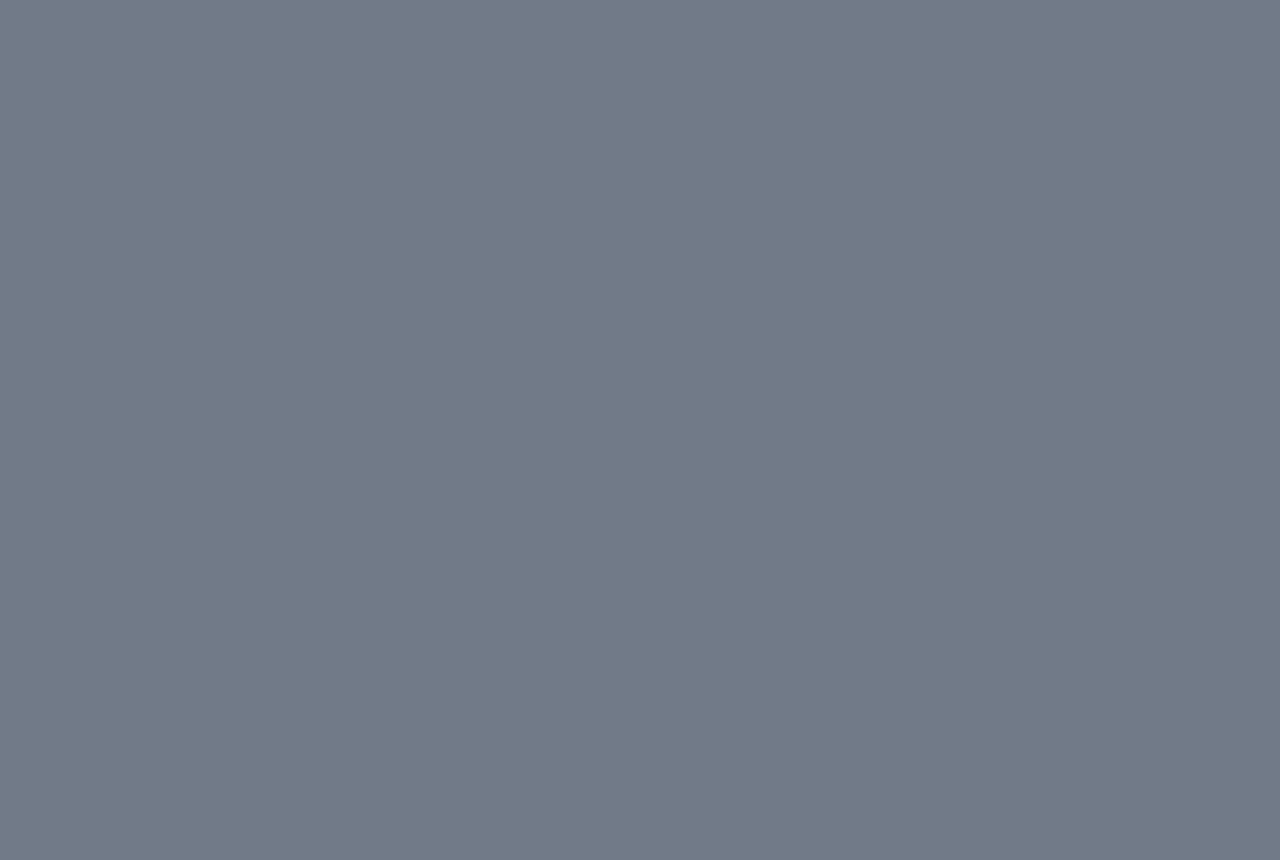
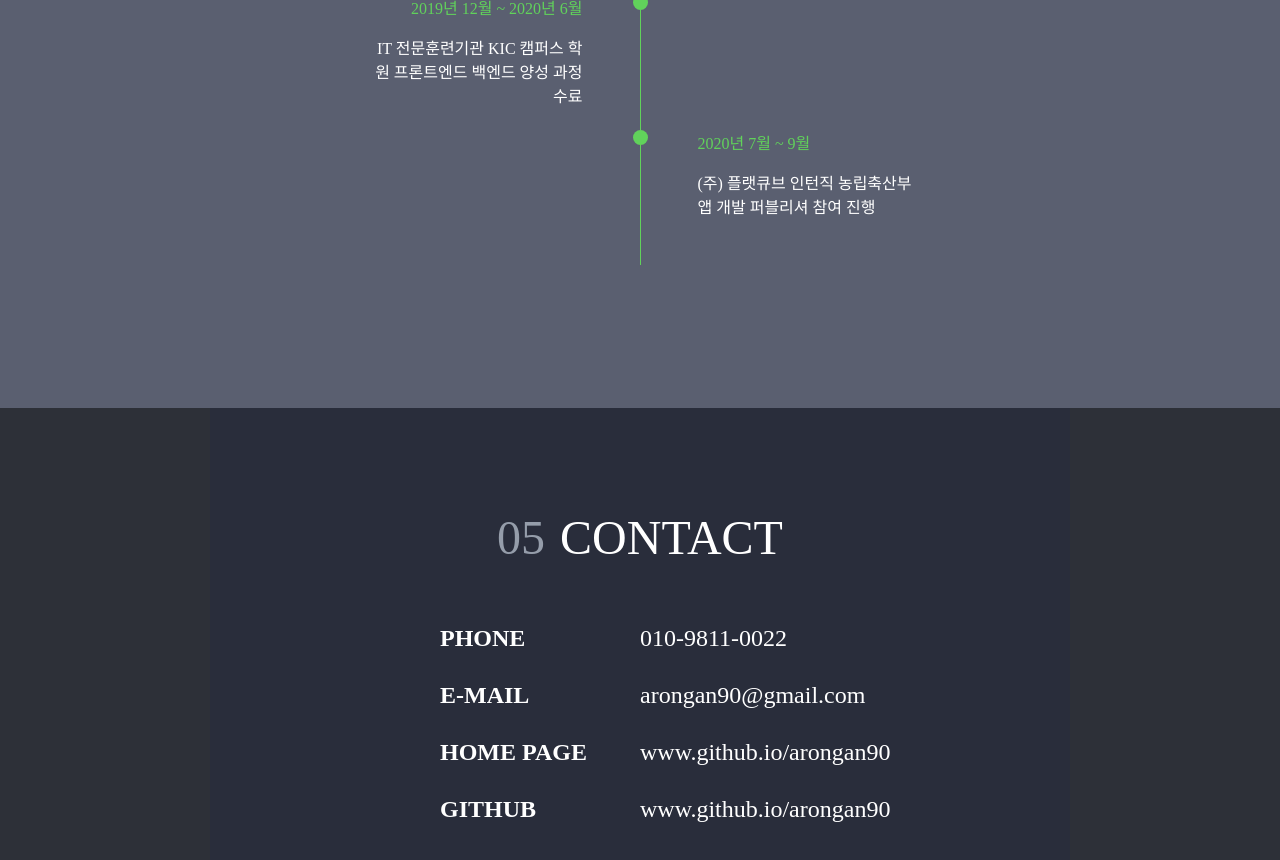
Before and after one commit to arongan90/portfolio, a React (Create React App) app in the folder pdh-portfolio/: page / in a window 1280 px wide. Shown: the part 3660-4520 px from the top of the page. Before the commit the page ends 3068 px from the top, so only its background shows below. Built offline with nearby package versions, Linux system fonts and the light colour scheme.

Commit message:
Career, Contact 작성

```diff
--- a/pdh-portfolio/src/App.js
+++ b/pdh-portfolio/src/App.js
@@ -4,6 +4,8 @@ import Header from './components/Header';
 import AboutMe from './components/AboutMe/AboutMe';
 import Skills from './components/Skills/Skills';
 import Project from './components/Project/Project';
+import Career from './components/Career/Career';
+import Contact from './components/Contact/Contact';
 
 const GlobalStyle = createGlobalStyle`
   body {
@@ -22,6 +24,8 @@ function App() {
       <AboutMe />
       <Skills />
       <Project />
+      <Career />
+      <Contact />
     </>
   );
 }
--- a/pdh-portfolio/src/components/AboutMe/Keyword.js
+++ b/pdh-portfolio/src/components/AboutMe/Keyword.js
@@ -1,31 +1,31 @@
 import React from 'react';
 import styled, { css } from 'styled-components';
 
-const TextPositionStyles = {
+const TextPosition = {
   A: { left: '-350px', top: '40px' },
   B: { left: '350px', top: '40px' },
   C: { left: '-350px', top: '195px' },
   D: { left: '350px', top: '195px' },
 };
 
-const IconPositionStyles = {
+const IconPosition = {
   A: { left: '-25px', top: '50px' },
   B: { left: '275px', top: '50px' },
   C: { left: '-25px', top: '200px' },
   D: { left: '275px', top: '200px' },
 };
 
-const TextPosition = css`
+const TextStyle = css`
   ${({ position }) => css`
-    top: ${TextPositionStyles[position].top};
-    left: ${TextPositionStyles[position].left};
+    top: ${TextPosition[position].top};
+    left: ${TextPosition[position].left};
   `}
 `;
 
-const IconPosition = css`
+const IconStyle = css`
   ${({ position }) => css`
-    top: ${IconPositionStyles[position].top};
-    left: ${IconPositionStyles[position].left};
+    top: ${IconPosition[position].top};
+    left: ${IconPosition[position].left};
   `}
 `;
 
@@ -47,7 +47,7 @@ const KeywordText = styled.span`
     line-height: 1.5rem;
   }
   ${TextAlign}
-  ${TextPosition}
+  ${TextStyle}
 `;
 
 const KeywordIcon = styled.div`
@@ -61,7 +61,7 @@ const KeywordIcon = styled.div`
   align-items: center;
   line-height: 1.8;
   position: absolute;
-  ${IconPosition}
+  ${IconStyle}
 `;
 
 function Keyword({ icon, children, position, align }) {
--- /dev/null
+++ b/pdh-portfolio/src/components/Career/Career.js
@@ -0,0 +1,69 @@
+import React from 'react';
+import styled from 'styled-components';
+import CareerComponent from './CareerComponent';
+
+const CareerBlock = styled.div`
+  width: 100%;
+  height: 1000px;
+  background: #5a5f70;
+  display: flex;
+  flex-direction: column;
+  justify-content: center;
+  align-items: center;
+  p {
+    font-size: 3rem;
+    color: white;
+    text-align: center;
+    margin: 0;
+    margin-bottom: 120px;
+  }
+  .number {
+    color: #959daa;
+    margin-right: 15px;
+  }
+`;
+
+function Career() {
+  return (
+    <CareerBlock>
+      <p>
+        <span className="number">04</span>CAREER
+      </p>
+      <CareerComponent
+        position="first"
+        align="right"
+        title="2012년 3월 ~ 2014년 10월"
+        explain="
+            (주) BGF캐시넷 현금호송팀장직
+            억단위 금액 경비 및 호송
+            기업의 입, 출금 수납 업무 대리"
+      />
+      <CareerComponent
+        position="second"
+        title="2015년 1월 ~ 2019년 2월"
+        explain="
+            LG전자 임원수행직
+            사내 임원 전담 수행
+            회사 업무차량 및 전표 관리"
+      />
+      <CareerComponent
+        position="third"
+        align="right"
+        title="2019년 12월 ~ 2020년 6월"
+        explain="
+            IT 전문훈련기관
+            KIC 캠퍼스 학원 프론트엔드 백엔드
+            양성 과정 수료"
+      />
+      <CareerComponent
+        position="fourth"
+        title="2020년 7월 ~ 9월"
+        explain="
+            (주) 플랫큐브 인턴직
+            농립축산부 앱 개발 퍼블리셔 참여 진행"
+      />
+    </CareerBlock>
+  );
+}
+
+export default Career;
--- /dev/null
+++ b/pdh-portfolio/src/components/Career/CareerComponent.js
@@ -0,0 +1,64 @@
+import React from 'react';
+import styled, { css } from 'styled-components';
+
+const CareerPosition = {
+  first: { left: '-265px' },
+  second: { left: '65px' },
+  third: { left: '-265px' },
+  fourth: { left: '65px' },
+};
+
+const CareerStyle = css`
+  ${({ position }) => css`
+    left: ${CareerPosition[position].left};
+  `}
+`;
+
+const TextAlign = css`
+  ${({ align }) => css`
+    text-align: ${align};
+  `}
+`;
+
+const Line = styled.div`
+  width: 1px;
+  height: 120px;
+  background: #61d25b;
+`;
+
+const Circle = styled.div`
+  width: 15px;
+  height: 15px;
+  background: #61d25b;
+  border-radius: 50%;
+`;
+
+const Explain = styled.div`
+  width: 215px;
+  height: 200px;
+  color: white;
+  .title {
+    margin-bottom: 1rem;
+    color: #61d25b;
+  }
+  overflow-wrap: break-word;
+  position: relative;
+  ${CareerStyle}
+  ${TextAlign}
+`;
+
+function CareerComponent({ title, explain, position, align }) {
+  return (
+    <>
+      <Circle>
+        <Explain position={position} align={align}>
+          <div className="title">{title}</div>
+          <div>{explain}</div>
+        </Explain>
+      </Circle>
+      <Line />
+    </>
+  );
+}
+
+export default CareerComponent;
--- /dev/null
+++ b/pdh-portfolio/src/components/Contact/Contact.js
@@ -0,0 +1,73 @@
+import React from 'react';
+import styled from 'styled-components';
+
+const ContactBlock = styled.div`
+  width: 100%;
+  height: 750px;
+  background: #2d3038;
+  p {
+    font-size: 3rem;
+    color: white;
+    text-align: center;
+    margin-bottom: 60px;
+  }
+  .number {
+    color: #959daa;
+    margin-right: 15px;
+  }
+`;
+
+const ContactContent = styled.div`
+  width: 860px;
+  height: 500px;
+  background: #292d3b;
+  margin: 0 auto;
+  display: flex;
+  flex-direction: column;
+  justify-content: center;
+  align-items: center;
+  div {
+    font-size: 1.5rem;
+    color: white;
+    margin: 0;
+    margin-bottom: 30px;
+  }
+  b {
+    display: inline-block;
+    width: 200px;
+  }
+  .text {
+    display: inline-block;
+    width: 200px;
+  }
+`;
+
+function Contact() {
+  return (
+    <ContactBlock>
+      <ContactContent>
+        <p>
+          <span className="number">05</span>CONTACT
+        </p>
+        <div>
+          <b>PHONE</b>
+          <span className="text">010-9811-0022</span>
+        </div>
+        <div>
+          <b>E-MAIL</b>
+          <span className="text">arongan90@gmail.com</span>
+        </div>
+        <div>
+          <b>HOME PAGE</b>
+          <span className="text">www.github.io/arongan90</span>
+        </div>
+        <div>
+          <b>GITHUB</b>
+          <span className="text">www.github.io/arongan90</span>
+        </div>
+      </ContactContent>
+    </ContactBlock>
+  );
+}
+
+export default Contact;
--- a/pdh-portfolio/src/components/Project/Project.js
+++ b/pdh-portfolio/src/components/Project/Project.js
@@ -36,6 +36,7 @@ const ProjectLink = styled.img`
   width: 250px;
   height: 250px;
   border: solid 1px #4e5365;
+  cursor: pointer;
 `;
 
 function Project() {
--- a/pdh-portfolio/src/components/Skills/Skills.js
+++ b/pdh-portfolio/src/components/Skills/Skills.js
@@ -1,5 +1,5 @@
 import React from 'react';
-import styled, { css } from 'styled-components';
+import styled from 'styled-components';
 import SkillBar from './SkillBar';
 
 const SkillsBlock = styled.div`
--- a/pdh-portfolio/src/index.css
+++ /dev/null
@@ -1,13 +0,0 @@
-body {
-  margin: 0;
-  font-family: -apple-system, BlinkMacSystemFont, 'Segoe UI', 'Roboto', 'Oxygen',
-    'Ubuntu', 'Cantarell', 'Fira Sans', 'Droid Sans', 'Helvetica Neue',
-    sans-serif;
-  -webkit-font-smoothing: antialiased;
-  -moz-osx-font-smoothing: grayscale;
-}
-
-code {
-  font-family: source-code-pro, Menlo, Monaco, Consolas, 'Courier New',
-    monospace;
-}
```
Also changed, not shown: pdh-portfolio/src/App.css (deleted, +0 -38 lines).
